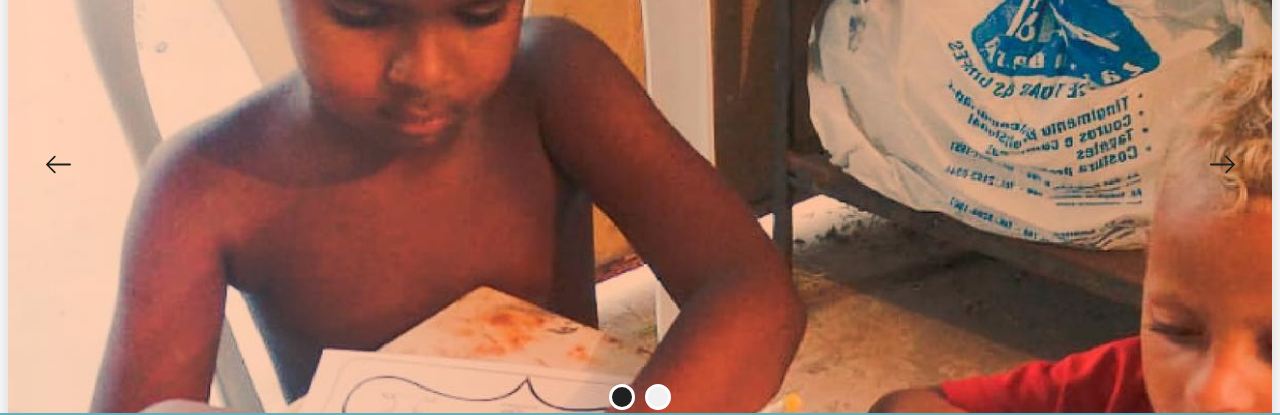
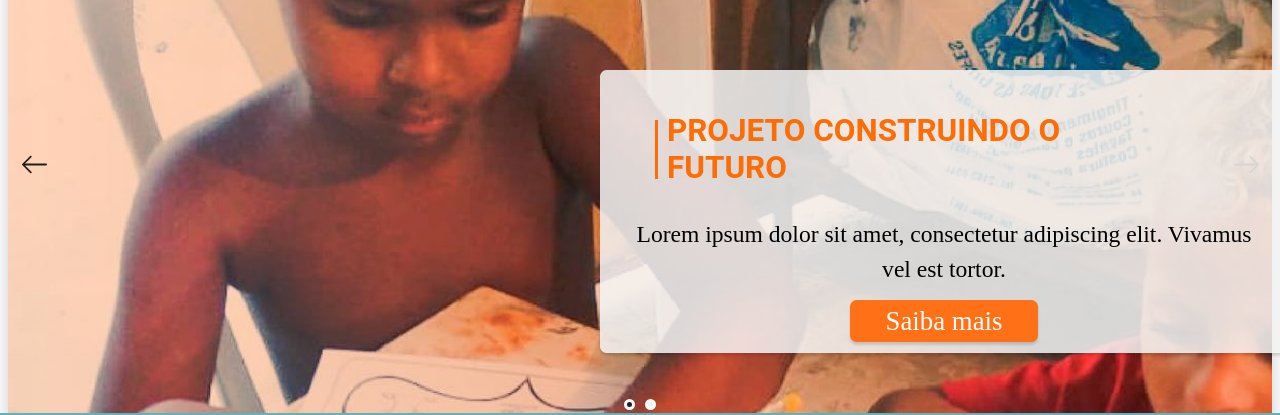
Before and after one commit to josuelmroczko/slider-react, a React (Create React App) app: page / in a window 1280 px wide. Shown: the part 180-595 px from the top of the page. Built offline with nearby package versions, Linux system fonts and the light colour scheme.

Commit message:
responsividade_em_processo

```diff
--- a/public/index.html
+++ b/public/index.html
@@ -15,36 +15,14 @@
       rel="stylesheet"
     />
     <link rel="apple-touch-icon" href="%PUBLIC_URL%/logo192.png" />
-    <!--
-      manifest.json provides metadata used when your web app is installed on a
-      user's mobile device or desktop. See https://developers.google.com/web/fundamentals/web-app-manifest/
-    -->
+
     <link rel="manifest" href="%PUBLIC_URL%/manifest.json" />
-    <!--
-      Notice the use of %PUBLIC_URL% in the tags above.
-      It will be replaced with the URL of the `public` folder during the build.
-      Only files inside the `public` folder can be referenced from the HTML.
 
-      Unlike "/favicon.ico" or "favicon.ico", "%PUBLIC_URL%/favicon.ico" will
-      work correctly both with client-side routing and a non-root public URL.
-      Learn how to configure a non-root public URL by running `npm run build`.
-    -->
-    <!-- <link href="https://unpkg.com/tailwindcss@^2/dist/tailwind.min.css" rel="stylesheet"> -->
-
-    <title>React App</title>
+    <title>Sociedade</title>
   </head>
   <body>
     <noscript>You need to enable JavaScript to run this app.</noscript>
     <div id="root"></div>
-    <!--
-      This HTML file is a template.
-      If you open it directly in the browser, you will see an empty page.
 
-      You can add webfonts, meta tags, or analytics to this file.
-      The build step will place the bundled scripts into the <body> tag.
-
-      To begin the development, run `npm start` or `yarn start`.
-      To create a production bundle, use `npm run build` or `yarn build`.
-    -->
   </body>
 </html>
--- a/src/App.js
+++ b/src/App.js
@@ -1,5 +1,6 @@
 import './App.css';
 import BotaoDoe from './Components/BotaoDoe';
+import ConteudoBanner from './Components/ConteudoBanner';
 import QuemSomos from './Components/QuemSomos';
 import Rodape from './Components/rodape';
 import Slider from './Components/Slider/Slider'
@@ -15,6 +16,7 @@ function App() {
       <BotaoDoe/>
       <QuemSomos/>
       <Rodape/>
+      <ConteudoBanner/>
     </>
   );
 }
--- a/src/Components/BotaoDoe/BotaoDoe.css
+++ b/src/Components/BotaoDoe/BotaoDoe.css
@@ -1,5 +1,6 @@
 .bntDoe{
     position: absolute;
+    max-width: 100%;
     left: 1120px;
     top: 40px;
     display: flex;
--- /dev/null
+++ b/src/Components/ConteudoBanner/ConteudoBanner.css
@@ -0,0 +1,139 @@
+.bannerconteudo {
+    position: absolute;
+    left: 600px;
+    top: 250px;
+    right: 66px;
+
+    width: 688px;
+    height: 283px;
+
+    background: rgba(245, 245, 245, 0.85);
+    box-shadow: 0px 2.62133px 2.62133px rgba(0, 0, 0, 0.15);
+    border-radius: 6.55333px;
+
+
+    }
+    .titulobanner{
+
+    position: absolute;
+    left: 67px;
+    width: 400px;
+    text-align: left;
+
+
+    height:74.58px;
+
+
+    font-family: 'Roboto';
+    font-style: normal;
+    font-weight: 600;
+    font-size: 31.456px;
+    line-height: 37px;
+
+    color: #FE6C05;
+    }
+
+    .textobanner{
+
+    position: absolute;
+    left: 35px;
+    right: 35px;
+    top: 123px;
+
+    font-family: 'Poppins';
+    font-style: normal;
+    font-weight: 400;
+    font-size: 23.592px;
+    line-height: 35px;
+    text-align: center;
+
+    color: #000000;
+
+
+    }
+    .barratitulo{
+
+        position: absolute;
+        width: 3px;
+        left: 55px;
+        top: 50px;
+        height: 59px;
+        bottom: 51.38%;
+
+        background: #FE6C05;
+    }
+
+
+    .botaosaibamais button{
+    position: absolute;
+    top: 230px;
+    left: 250px;
+    right: 250px;
+
+    border: none;
+
+    font-family: 'Poppins';
+    font-style: normal;
+    font-weight: 500;
+    font-size: 26.8569px;
+    line-height: 40px;
+    text-align: center;
+
+    color: #FFFFFF;
+
+       background-color: #FF7017;
+        box-shadow: 0px 2.68569px 2.68569px rgba(0, 0, 0, 0.15);
+        border-radius: 6.71424px;
+
+    }
+
+    .botaosaibamais button:hover{
+        background-color:#20B1C1 ;
+    }
+
+    @media screen and (max-width:  370px){
+        .bannerconteudo  {
+
+      max-width: 100%;
+      height: 30%;
+      left: 2%;
+      top: 150px;
+
+
+        }
+       }
+       @media screen and (max-width:  370px){
+        .botaosaibamais button{
+     position: absolute;
+     left: 40%;
+     width: 78px;
+     top: 150px;
+     font-size: 13px;
+   }
+       }
+       @media screen and (max-width: 370px){
+        .titulobanner{
+     position: absolute;
+     left: 20px;
+     width: 100%;
+     font-size: 15px;
+
+        }}
+        @media screen and (max-width: 370px){
+            .textobanner p{
+         position: absolute;
+         left: 0px;
+         width: 100%;
+
+         bottom: 0;
+         font-size: 12px;
+
+            }}
+            @media screen and (max-width: 370px){
+                .barratitulo{
+             position: absolute;
+            height: 20px;
+            top: 30px;
+            left: 15px;
+
+                }}
--- /dev/null
+++ b/src/Components/ConteudoBanner/index.js
@@ -0,0 +1,27 @@
+import './ConteudoBanner.css'
+
+const ConteudoBanner = () =>{
+    return(
+     <div className="bannerconteudo">
+
+  <div className='titulobanner'>
+   <h4>PROJETO CONSTRUINDO O FUTURO</h4>
+  </div>
+
+<div className='textobanner'>
+    <p>Lorem ipsum dolor sit amet, consectetur adipiscing elit. Vivamus vel est tortor.</p>
+</div>
+
+
+
+<div className='botaosaibamais' >
+ <button>Saiba mais</button>
+   </div>
+
+
+   <div className='barratitulo'></div>
+     </div>
+    )
+}
+
+export default ConteudoBanner
--- a/src/Components/QuemSomos/QuemSomos.css
+++ b/src/Components/QuemSomos/QuemSomos.css
@@ -118,3 +118,8 @@ iframe {
     position: absolute;
     top: 50px;
 }
+@media screen and (max-width: 1285px){
+    iframe {
+
+      bottom: 2000px;
+    }}
--- a/src/Components/Slider/Slider.css
+++ b/src/Components/Slider/Slider.css
@@ -5,30 +5,30 @@
   position: relative;
   overflow: hidden;
   box-shadow: 0 10px 20px rgba(0, 0, 0, 0.2);
+
 }
-@media screen and (max-width: 700px){
-  .container-slider {
-    margin: 100px 10px 0;
-  }
-}
+
+
 .slide {
   width: 100%;
   height: 100%;
   position: absolute;
   opacity: 0;
   transition: opacity ease-in-out 0.4s;
+
 }
 .slide img {
   width: 100%;
   height: 100%;
   object-fit: cover;
+
 }
 .active-anim {
   opacity: 1;
 }
 
 .btn-slide {
-  width: 60px;
+  width: 10px;
   height: 60px;
   border-radius: 50%;
   background: transparent;
@@ -49,6 +49,7 @@
   top: 50%;
   left: 20px;
   transform: translateY(-60%);
+  transition: ease 1s;
 }
 .next {
   top: 50%;
@@ -62,11 +63,12 @@
   bottom: 10px;
   left: 50%;
   transform: translateX(-50%);
+
   display: flex;
 }
 .dot {
-  width: 20px;
-  height: 20px;
+  width: 5px;
+  height: 5px;
   border-radius: 50%;
   border: 3px solid #fdfcfc;
   margin: 0 5px;
@@ -75,3 +77,18 @@
 .dot.active {
   background: rgb(32, 32, 32);
 }
+
+@media screen and (max-width: 1100px){
+  .container-slider {
+    margin: 100px 10px 0;
+    max-width: 100%;
+
+
+  }}
+
+  @media screen and (max-width: 370px){
+    .slide img {
+     position: absolute;
+     height: 260px;
+
+    }}
--- a/src/Components/Slider/Slider.js
+++ b/src/Components/Slider/Slider.js
@@ -31,7 +31,7 @@ export default function Slider() {
 
     return (
         <div className="container-slider">
-            {dataSlider.map((obj, index) => {
+            {dataSlider.map((obj, index,) => {
                 return (
                     <div
                     key={obj.id}
--- a/src/Components/Topo/Topo.css
+++ b/src/Components/Topo/Topo.css
@@ -1,5 +1,6 @@
 .topo{
     position: absolute;
+
     max-width: 1440px;
     top: 0;
     left: 30%;
--- a/src/Components/rodape/rodape.css
+++ b/src/Components/rodape/rodape.css
@@ -3,6 +3,7 @@
     width: 100%;
      top: 1146px;
      left: 0;
+
 
 }
 footer img{
@@ -32,6 +33,7 @@ height: 240px;
     left: 1%;
     top:50px;
     text-align: center;
+
 
   }
 
@@ -70,3 +72,11 @@ color: #ffffff;
 }.textofooter3 h2{
     color: #FE6C05;
 }
+
+
+
+@media screen and (max-width: 1240px){
+  footer img{
+  max-width: 100%;
+
+  }}
```
Also changed, not shown: src/Components/ConteudoBanner/index2.js (added, +28 -0 lines).
